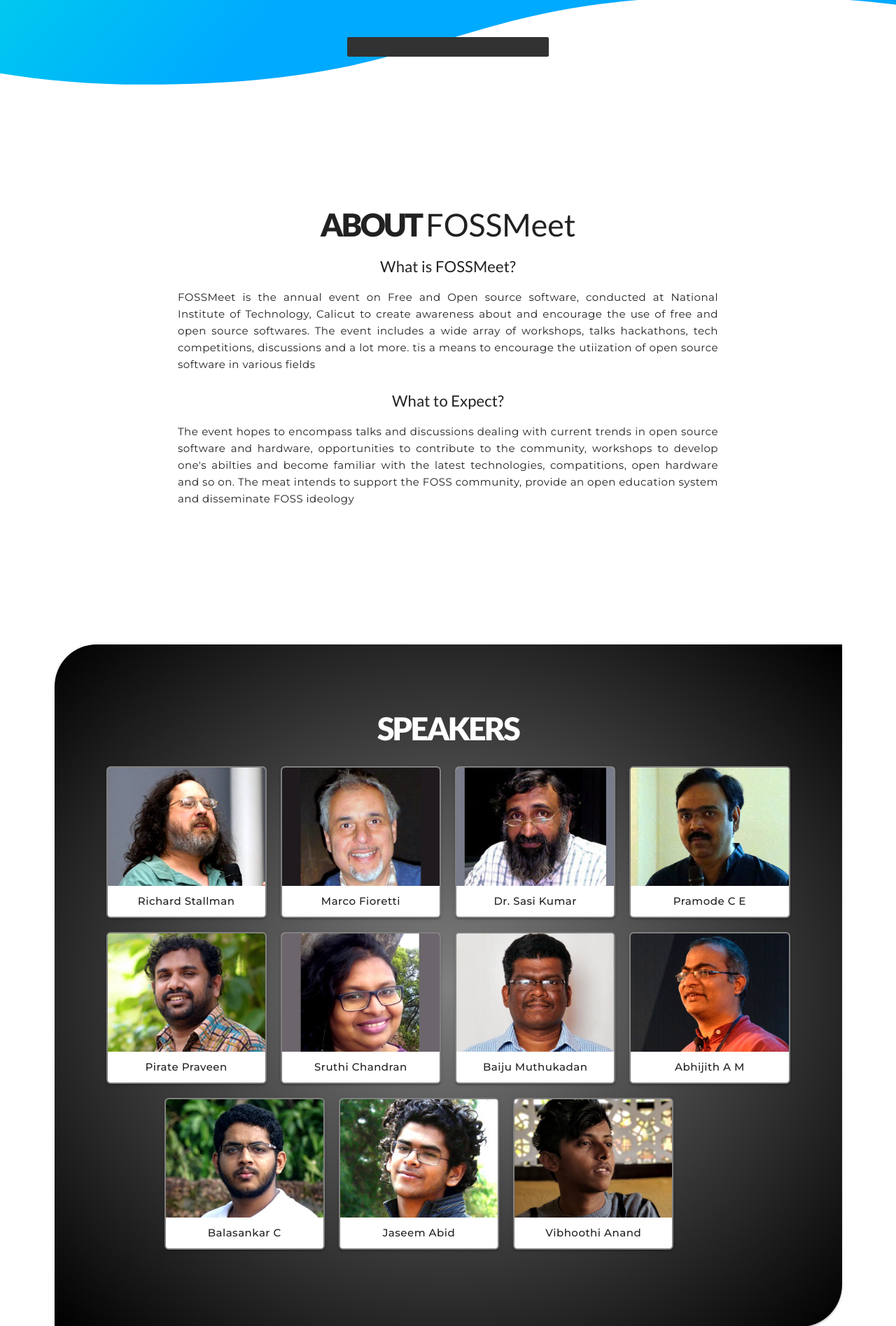
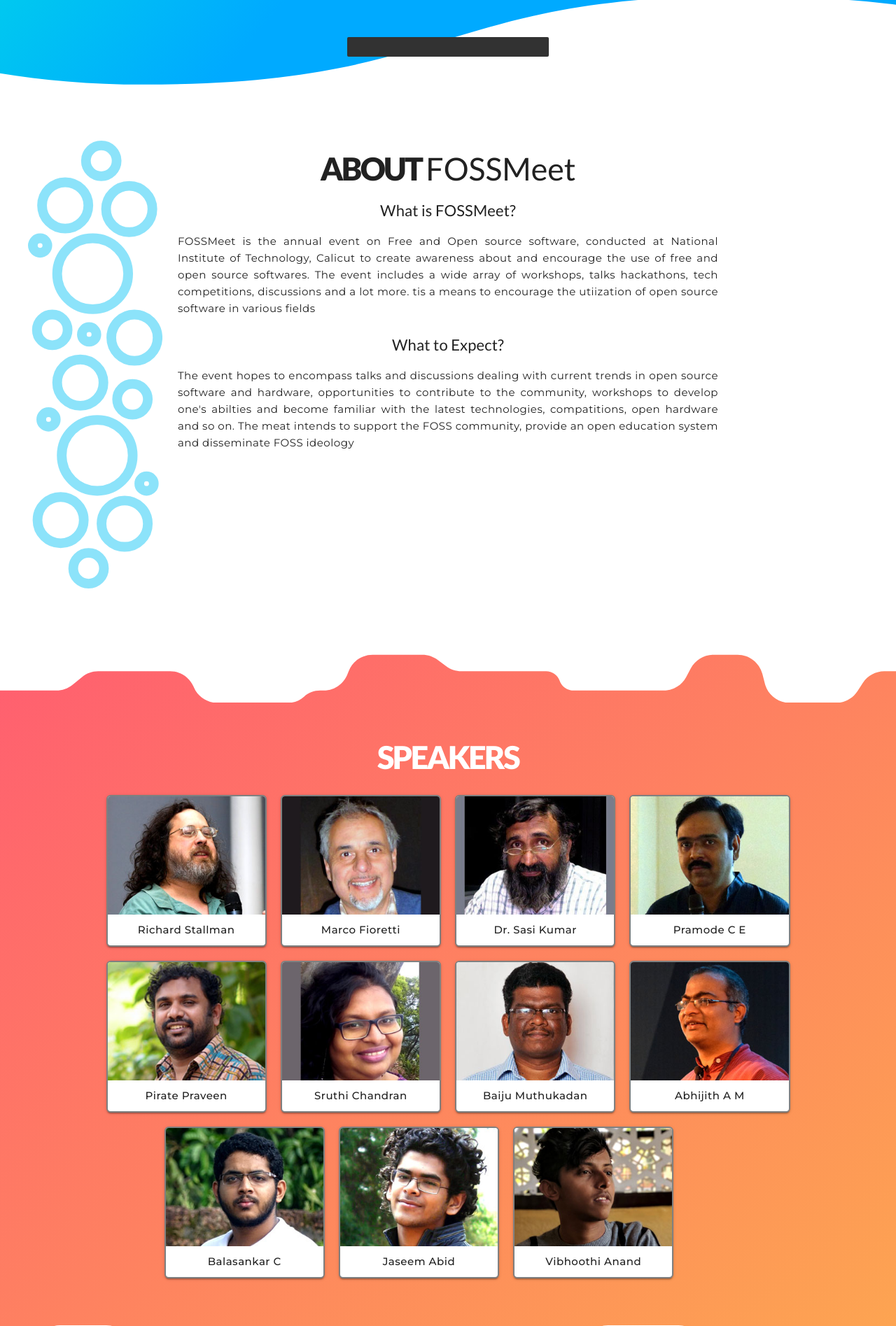
Before and after one commit to farisshajahan/fossmeet2019, a PHP site: page /index.html in a window 1280 px wide. Shown: the part 799-2694 px from the top of the page at 70% size. Run offline with PHP 8.4, Linux system fonts and the light colour scheme.

Commit message:
New shape sections

```diff
--- a/css/style.css
+++ b/css/style.css
@@ -471,6 +470,32 @@
 			font-family: Lato, Arial, sans-serif;
 			text-align: center;
 		}
+		.about .design-elements .circle-left-top-1 {
+			position: relative;
+			display: inline;
+			left: 40px;
+			top: 10%;
+			width: auto;
+			height: 80%;
+		}
+		.about .design-elements .circle-left-top-2 {
+			position: relative;
+			display: inline;
+			left: 0;
+			top: 5%;
+			width: 90px;
+			height: auto;
+		}
+		.about .design-elements .circle-left-top-3 {
+			position: relative;
+			display: block;
+			left: 0;
+			top: 0;
+			width: 100px;
+			height: auto;
+		}
+
+
 		/* Speakers section */
 		.speakers-section {
 			overflow: hidden;
@@ -479,27 +504,26 @@
 			position: relative;
 			margin: auto;
 			/*background-image: linear-gradient(to top left, #FDAB4E, #FF5E70);*/
-			background-image: radial-gradient(gray, black);
-			padding-top: 15vw;
-			padding-bottom: 15vw;
+			background-image: linear-gradient(to bottom right, #FF5E70, #FDA750);
+
 		}
 		.speakers-section .foreground {
 
 		}
 		.speakers-section .design-elements .top {
 			height: auto;
-			width: 100%;
+			width: 110%;
 			position: absolute;
-			top: 0;
+			top: -3px;
 			left: -100%;
 			right: -100%;
 			margin: auto;
 		}
 		.speakers-section .design-elements .bottom {
 			height: auto;
-			width: 100%;
+			width: 110%;
 			position: absolute;
-			bottom: 0;
+			bottom: -3px;
 			left: -100%;
 			right: -100%;
 			margin: auto;
@@ -952,12 +995,19 @@
 			height: 115vh;
 			background-image: none;
 		}
-		.logo-section .design-elements {
+		.design-elements {
 			display: block;
 		}
+		.about {
+			padding-top: 100px;
+		}
 		.speakers-section {
-			padding: 100px 0;
-			max-width: 1125px;
+			padding-top: 11vw;
+			padding-bottom: 11vw;
+		}
+		.faq-section {
+			padding-top: 11vw;
+			padding-bottom: 11vw;
 		}
 		#section-title {
 			padding-left: 0;
@@ -1003,17 +1053,7 @@
 			display: none;
 		}
 	}
-	@media (min-width: 1126px) {
-		.speakers-section {
-			border-radius: 60px 0 60px 0;
-			box-shadow: 0 2px 2px 0 rgba(0,0,0,.14), 0 3px 1px -2px rgba(0,0,0,.2), 0 1px 5px 0 rgba(0,0,0,.12);
-		}
-		.faq-section {
-			border-radius: 60px 0 60px 0;
-			margin-bottom: 100px;
-			box-shadow: 0 2px 2px 0 rgba(0,0,0,.14), 0 3px 1px -2px rgba(0,0,0,.2), 0 1px 5px 0 rgba(0,0,0,.12);
-		}
-	}
+
 	@media (min-width:1281px) { /* hi-res laptops and desktops */
 		.central-elements-wrapper {
 		}
--- a/index.html
+++ b/index.html
@@ -241,6 +241,34 @@
 
 			<!-- ABOUT SECTION -->
 			<section class="about" id="2">
+				<div class="design-elements">
+					<!-- <svg class="circle-left-top-1" width="578" height="578" viewBox="0 0 578 578" fill="none" xmlns="http://www.w3.org/2000/svg">
+						<circle r="214" transform="matrix(-1 -1.3471e-10 -1.3471e-10 1 289 289)" stroke="#00C2F3" stroke-opacity="0.45" stroke-width="150"/>
+					</svg> -->
+					<svg class="circle-left-top-1" width="1388" height="4625" viewBox="0 0 1388 4625" fill="none" xmlns="http://www.w3.org/2000/svg">
+						<circle r="366.5" transform="matrix(-1 -1.3471e-10 -1.3471e-10 1 667.5 1374.5)" stroke="#00C2F3" stroke-opacity="0.45" stroke-width="100"/>
+						<circle r="239" transform="matrix(-1 -1.3471e-10 -1.3471e-10 1 384 669)" stroke="#00C2F3" stroke-opacity="0.45" stroke-width="100"/>
+						<circle r="239" transform="matrix(-1 -1.3471e-10 -1.3471e-10 1 1099 2035)" stroke="#00C2F3" stroke-opacity="0.45" stroke-width="100"/>
+						<circle r="239" transform="matrix(-1 -1.3471e-10 -1.3471e-10 1 1045 706)" stroke="#00C2F3" stroke-opacity="0.45" stroke-width="100"/>
+						<circle r="158.5" transform="matrix(-1 -1.3471e-10 -1.3471e-10 1 756.5 208.5)" stroke="#00C2F3" stroke-opacity="0.45" stroke-width="100"/>
+						<circle r="158.5" transform="matrix(-1 -1.3471e-10 -1.3471e-10 1 250.5 1954.5)" stroke="#00C2F3" stroke-opacity="0.45" stroke-width="100"/>
+						<circle r="75" transform="matrix(-1 -1.3471e-10 -1.3471e-10 1 631 2001)" stroke="#00C2F3" stroke-opacity="0.45" stroke-width="100"/>
+						<circle r="75" transform="matrix(-1 -1.3471e-10 -1.3471e-10 1 212 2879)" stroke="#00C2F3" stroke-opacity="0.45" stroke-width="100"/>
+						<circle r="75" transform="matrix(-1 -1.3471e-10 -1.3471e-10 1 1224 3542)" stroke="#00C2F3" stroke-opacity="0.45" stroke-width="100"/>
+						<circle r="75" transform="matrix(-1 -1.3471e-10 -1.3471e-10 1 125 1083)" stroke="#00C2F3" stroke-opacity="0.45" stroke-width="100"/>
+						<circle r="366.5" transform="matrix(1 1.3471e-10 1.3471e-10 -1 714.5 3250.5)" stroke="#00C2F3" stroke-opacity="0.45" stroke-width="100"/>
+						<circle r="239" transform="matrix(1 1.3471e-10 1.3471e-10 -1 998 3956)" stroke="#00C2F3" stroke-opacity="0.45" stroke-width="100"/>
+						<circle r="239" transform="matrix(1 1.3471e-10 1.3471e-10 -1 540 2499)" stroke="#00C2F3" stroke-opacity="0.45" stroke-width="100"/>
+						<circle r="239" transform="matrix(1 1.3471e-10 1.3471e-10 -1 337 3919)" stroke="#00C2F3" stroke-opacity="0.45" stroke-width="100"/>
+						<circle r="158.5" transform="matrix(1 1.3471e-10 1.3471e-10 -1 625.5 4416.5)" stroke="#00C2F3" stroke-opacity="0.45" stroke-width="100"/>
+						<circle r="158.5" transform="matrix(1 1.3471e-10 1.3471e-10 -1 1078.5 2670.5)" stroke="#00C2F3" stroke-opacity="0.45" stroke-width="100"/>
+					</svg>
+					<!-- <svg class="circle-left-top-2" width="578" height="578" viewBox="0 0 578 578" fill="none" xmlns="http://www.w3.org/2000/svg">
+						<circle r="214" transform="matrix(-1 -1.3471e-10 -1.3471e-10 1 289 289)" stroke="#00C2F3" stroke-opacity="0.45" stroke-width="150"/>
+					</svg> -->
+				</div>
+
+				<div class="foreground">
 					<div class="central-elements-wrapper central-elements-wrapper-small">
 						<h3 class="section-content-title font-h3 font-type-title primary-text-color"><b class="bold">ABOUT </b>FOSSMeet</h3>
 						<h4 class="subtitle primary-text-color">What is FOSSMeet?</h4>
@@ -260,31 +288,18 @@
 							open education system and disseminate FOSS ideology
 						</p>
 					</div>
+				</div>
 			</section>
 
 			<!-- SPEAKERS SECTION -->
 
 			<section class="speakers-section over-design-overlay" id="3">
 				<div class="design-elements">
-					<svg class="top" width="2720" height="259" viewBox="0 0 2720 259" fill="none" xmlns="http://www.w3.org/2000/svg">
-						<g filter="url(#dg-sp-top-filter0_i)">
-						<path fill-rule="evenodd" clip-rule="evenodd" d="M2720 0H0V53.4357C0 53.4357 598.517 4.96199 689.007 53.4357C737.63 79.4819 715.583 97.2347 694.67 114.075C676.662 128.575 659.494 142.398 689.007 160.257C723.095 180.884 806.042 171.263 884.044 162.214C952.006 154.331 1016.21 146.883 1041.08 160.257C1065.42 173.351 1054.22 180.476 1040.9 188.944C1025 199.053 1006.1 211.077 1041.08 237.456C1092.86 276.504 1466.49 252.642 1634.91 241.885C1675.56 239.289 1704.25 237.456 1713.58 237.456C1733.27 237.456 1744.87 237.456 1748.4 232.118C1753.46 224.451 1741.86 205.77 1713.58 160.257C1682.36 110.019 1775.33 125.167 1877.87 141.875C1932.9 150.842 1990.68 160.257 2033.51 160.257C2093.93 160.257 2070.21 140.213 2042.71 116.976C2014.4 93.0465 1982.08 65.7319 2033.51 53.4357C2134.88 29.1988 2720 53.4357 2720 53.4357V0Z" fill="white"/>
-						</g>
-						<defs>
-						<filter id="dg-sp-top-filter0_i" x="0" y="-4" width="2720" height="263" filterUnits="userSpaceOnUse" color-interpolation-filters="sRGB">
-						<feFlood flood-opacity="0" result="BackgroundImageFix"/>
-						<feBlend mode="normal" in="SourceGraphic" in2="BackgroundImageFix" result="shape"/>
-						<feColorMatrix in="SourceAlpha" type="matrix" values="0 0 0 0 0 0 0 0 0 0 0 0 0 0 0 0 0 0 127 0" result="hardAlpha"/>
-						<feOffset dy="-4"/>
-						<feGaussianBlur stdDeviation="2"/>
-						<feComposite in2="hardAlpha" operator="arithmetic" k2="-1" k3="1"/>
-						<feColorMatrix type="matrix" values="0 0 0 0 0 0 0 0 0 0 0 0 0 0 0 0 0 0 0.5 0"/>
-						<feBlend mode="normal" in2="shape" result="effect1_innerShadow"/>
-						</filter>
-						</defs>
+					<svg class="top" width="3858" height="237" viewBox="0 0 3858 237" fill="none" xmlns="http://www.w3.org/2000/svg">
+						<path d="M3637.02 113.261H3801.37C3832.65 113.261 3858 87.9067 3858 56.6305C3858 25.3544 3832.65 0 3801.37 0H94.3013C42.2202 0 0.000244141 42.22 0.000244141 94.3011C0.000244141 146.382 42.2202 188.602 94.3013 188.602H396.188C419.377 188.602 441.845 180.543 459.747 165.804L495.877 136.059C513.779 121.32 536.248 113.261 559.437 113.261H841.154C880.915 113.261 916.899 136.818 932.804 173.259L934.438 177.002C950.343 213.444 986.327 237 1026.09 237H1301.91C1325.26 237 1347.79 228.383 1365.18 212.801C1382.56 197.219 1405.09 188.602 1428.44 188.602H1442.32C1483.8 188.602 1520.97 163.004 1535.75 124.257L1540.15 112.743C1554.93 73.9962 1592.1 48.3979 1633.57 48.3979H1828.42C1850.05 48.3979 1871.1 55.4123 1888.4 68.3889L1921.59 93.27C1938.9 106.247 1959.95 113.261 1981.58 113.261H2312.79C2336.79 113.261 2358.21 128.336 2366.31 150.932C2374.41 173.527 2395.82 188.602 2419.83 188.602H2773.14C2809.93 188.602 2843.74 168.406 2861.19 136.02L2880.06 100.98C2897.5 68.5936 2931.32 48.3979 2968.1 48.3979H3062.87C3108.51 48.3979 3148.35 79.2929 3159.72 123.49L3169.6 161.908C3180.97 206.105 3220.81 237 3266.45 237H3447.9C3481.63 237 3513.09 219.995 3531.56 191.774L3553.36 158.487C3571.83 130.266 3603.29 113.261 3637.02 113.261Z" fill="white"/>
 					</svg>
-					<svg class="bottom" width="2711" height="255" viewBox="0 0 2711 255" fill="none" xmlns="http://www.w3.org/2000/svg">
-						<path fill-rule="evenodd" clip-rule="evenodd" d="M2711 254.108V21.5439C2711 21.5439 2127.82 -2.69298 2026.78 21.5439C1975.52 33.8401 2007.74 61.1546 2035.96 85.0838C2063.36 108.321 2087 128.365 2026.78 128.365C1984.1 128.365 1926.5 118.95 1871.66 109.984C1769.46 93.2756 1676.8 78.1272 1707.91 128.365C1736.11 173.906 1747.68 192.582 1742.6 200.24C1739.08 205.564 1727.51 205.564 1707.91 205.564C1698.61 205.564 1670.01 207.397 1629.5 209.993C1461.64 220.75 1089.25 244.613 1037.64 205.564C1002.77 179.185 1021.61 167.162 1037.46 157.052C1050.73 148.584 1061.9 141.459 1037.64 128.365C1012.85 114.991 948.856 122.439 881.119 130.323C803.375 139.371 720.703 148.993 686.727 128.365C657.312 110.507 674.423 96.6831 692.371 82.1829C713.216 65.3429 735.19 47.5901 686.727 21.5439C596.536 -26.9298 0 21.5439 0 21.5439V254.108H2711Z" fill="white"/>
+					<svg class="bottom" width="3858" height="238" viewBox="0 0 3858 238" fill="none" xmlns="http://www.w3.org/2000/svg">
+						<path d="M220.878 124H56.75C25.4078 124 0 149.408 0 180.75C0 212.092 25.4079 237.5 56.7501 237.5H3763C3815.19 237.5 3857.5 195.191 3857.5 143C3857.5 90.8091 3815.19 48.5 3763 48.5H3461.43C3438.2 48.5 3415.7 56.5852 3397.79 71.3678L3361.71 101.132C3343.8 115.915 3321.3 124 3298.07 124H3016.52C2976.73 124 2940.73 100.409 2924.84 63.9266L2923.16 60.0733C2907.27 23.5913 2871.27 0 2831.48 0H2555.79C2532.43 0 2509.88 8.63673 2492.5 24.25C2475.12 39.8633 2452.57 48.5 2429.21 48.5H2415.43C2373.93 48.5 2336.74 74.1315 2321.97 112.914L2317.53 124.586C2302.76 163.369 2265.57 189 2224.07 189H2029.38C2007.72 189 1986.63 181.962 1969.31 168.944L1936.19 144.055C1918.87 131.038 1897.78 124 1876.12 124H1545.09C1521.05 124 1499.6 108.89 1491.5 86.25C1483.4 63.6098 1461.95 48.5 1437.91 48.5H1084.79C1047.97 48.5 1014.13 68.7322 996.7 101.165L977.8 136.335C960.372 168.768 926.532 189 889.713 189H795.079C749.423 189 709.565 158.078 698.217 113.856L688.283 75.144C676.935 30.9216 637.077 0 591.421 0H410.122C376.355 0 344.868 17.0413 326.401 45.3115L304.599 78.6886C286.132 106.959 254.645 124 220.878 124Z" fill="white"/>
 					</svg>
 
 				</div>
@@ -621,6 +636,16 @@
 
 			<!-- FAQ SECTION -->
 			<section class="primary-dark-bg-color faq-section" id="5">
+				<div class="design-elements">
+					<svg class="top" width="3858" height="237" viewBox="0 0 3858 237" fill="none" xmlns="http://www.w3.org/2000/svg">
+						<path d="M3637.02 113.261H3801.37C3832.65 113.261 3858 87.9067 3858 56.6305C3858 25.3544 3832.65 0 3801.37 0H94.3013C42.2202 0 0.000244141 42.22 0.000244141 94.3011C0.000244141 146.382 42.2202 188.602 94.3013 188.602H396.188C419.377 188.602 441.845 180.543 459.747 165.804L495.877 136.059C513.779 121.32 536.248 113.261 559.437 113.261H841.154C880.915 113.261 916.899 136.818 932.804 173.259L934.438 177.002C950.343 213.444 986.327 237 1026.09 237H1301.91C1325.26 237 1347.79 228.383 1365.18 212.801C1382.56 197.219 1405.09 188.602 1428.44 188.602H1442.32C1483.8 188.602 1520.97 163.004 1535.75 124.257L1540.15 112.743C1554.93 73.9962 1592.1 48.3979 1633.57 48.3979H1828.42C1850.05 48.3979 1871.1 55.4123 1888.4 68.3889L1921.59 93.27C1938.9 106.247 1959.95 113.261 1981.58 113.261H2312.79C2336.79 113.261 2358.21 128.336 2366.31 150.932C2374.41 173.527 2395.82 188.602 2419.83 188.602H2773.14C2809.93 188.602 2843.74 168.406 2861.19 136.02L2880.06 100.98C2897.5 68.5936 2931.32 48.3979 2968.1 48.3979H3062.87C3108.51 48.3979 3148.35 79.2929 3159.72 123.49L3169.6 161.908C3180.97 206.105 3220.81 237 3266.45 237H3447.9C3481.63 237 3513.09 219.995 3531.56 191.774L3553.36 158.487C3571.83 130.266 3603.29 113.261 3637.02 113.261Z" fill="white"/>
+					</svg>
+					<svg class="bottom" width="3858" height="238" viewBox="0 0 3858 238" fill="none" xmlns="http://www.w3.org/2000/svg">
+						<path d="M220.878 124H56.75C25.4078 124 0 149.408 0 180.75C0 212.092 25.4079 237.5 56.7501 237.5H3763C3815.19 237.5 3857.5 195.191 3857.5 143C3857.5 90.8091 3815.19 48.5 3763 48.5H3461.43C3438.2 48.5 3415.7 56.5852 3397.79 71.3678L3361.71 101.132C3343.8 115.915 3321.3 124 3298.07 124H3016.52C2976.73 124 2940.73 100.409 2924.84 63.9266L2923.16 60.0733C2907.27 23.5913 2871.27 0 2831.48 0H2555.79C2532.43 0 2509.88 8.63673 2492.5 24.25C2475.12 39.8633 2452.57 48.5 2429.21 48.5H2415.43C2373.93 48.5 2336.74 74.1315 2321.97 112.914L2317.53 124.586C2302.76 163.369 2265.57 189 2224.07 189H2029.38C2007.72 189 1986.63 181.962 1969.31 168.944L1936.19 144.055C1918.87 131.038 1897.78 124 1876.12 124H1545.09C1521.05 124 1499.6 108.89 1491.5 86.25C1483.4 63.6098 1461.95 48.5 1437.91 48.5H1084.79C1047.97 48.5 1014.13 68.7322 996.7 101.165L977.8 136.335C960.372 168.768 926.532 189 889.713 189H795.079C749.423 189 709.565 158.078 698.217 113.856L688.283 75.144C676.935 30.9216 637.077 0 591.421 0H410.122C376.355 0 344.868 17.0413 326.401 45.3115L304.599 78.6886C286.132 106.959 254.645 124 220.878 124Z" fill="#212121"/>
+					</svg>
+
+				</div>
+				<div class="foreground">
 					<div class="central-elements-wrapper central-elements-wrapper-small">
 						<div id="faq-questions-div">
 							<h3 class="section-content-title text-color-light font-type-title"><b class="bold">FREQUENTLY </b>Asked Questions</h3>
@@ -630,6 +655,7 @@
 							</ul>
 						</div>
 						<!-- Answers are displayed on popup outside of fullpage influence to support phone view. It's html is after fullpage container-->
+					</div>
 				</div>
 			</section>
 
@@ -679,7 +705,7 @@
 					</div>
 				</div>
 			</section>
-			<div class="parallax" style="background-image: url('http://triplefive.000webhostapp.com/fossmeet/sample-imgs/parallax.jpg'); height: 90vh;">
+			<div class="parallax" style="background-image: url('resources/img/parallax.jpg'); height: 90vh;">
 				<div style="height: 100%; background-image: linear-gradient(to top, rgba(33, 33, 33, 0.5), #212121);"></div>
 			</div>
 
```
Also changed, not shown: other parts of css/style.css (+44 -26 lines), resources/img/parallax.jpg (added). Lines whose indentation alone changed are shown as unchanged.
